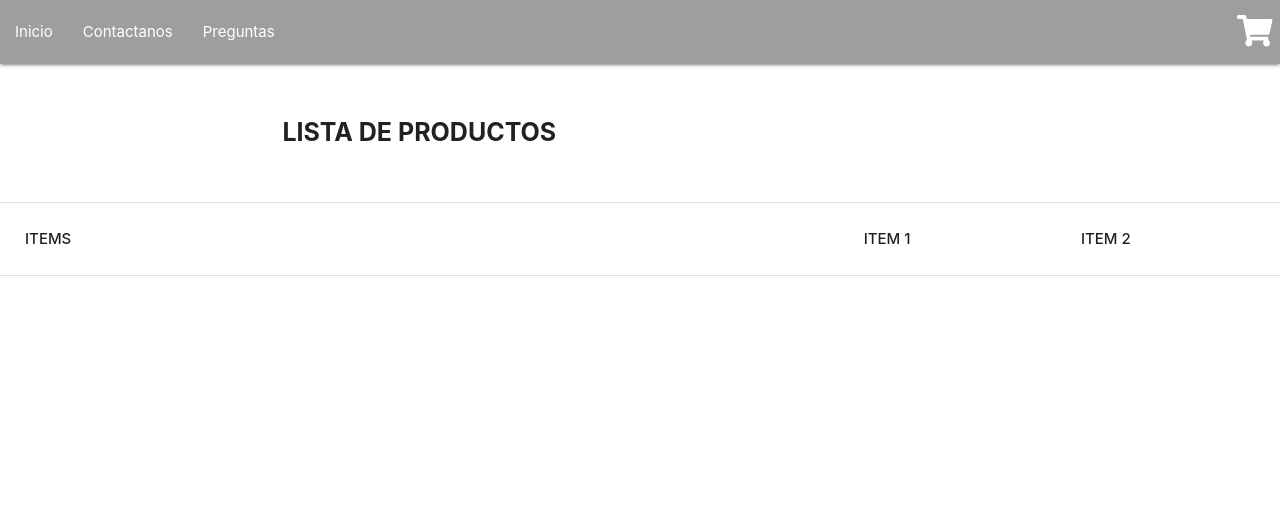
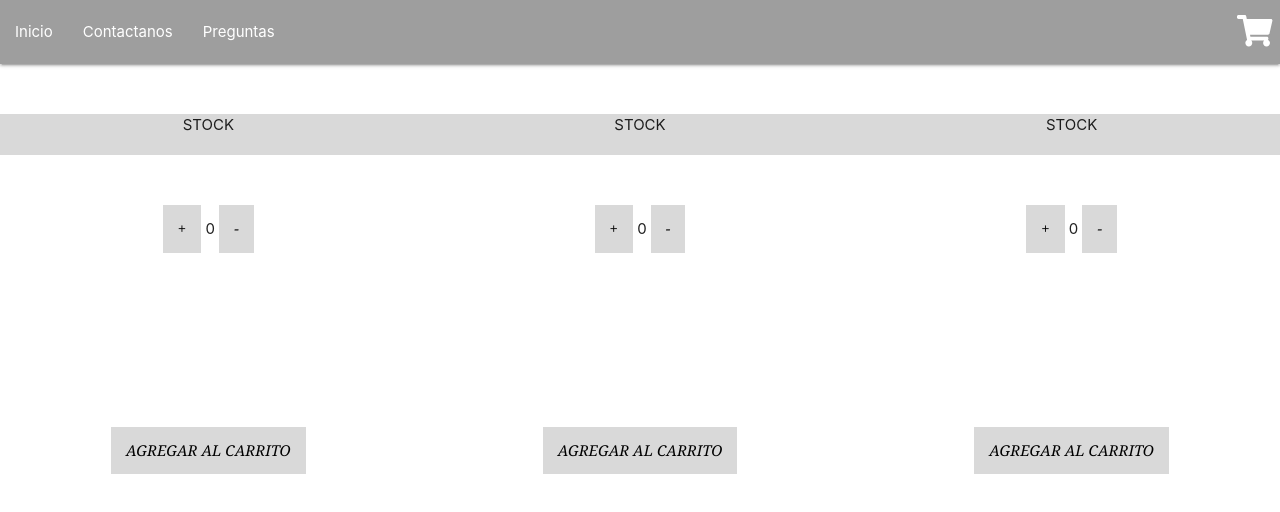
Before and after one commit to thomasbouzas/T11, a React (Create React App) app: page / in a window 1280 px wide. Shown: the top 512 px of the page. Built offline with nearby package versions, Linux system fonts and the light colour scheme.

Commit message:
Contador

```diff
--- a/src/App.js
+++ b/src/App.js
@@ -8,6 +8,8 @@ function App() {
   return (
     <div className="App">
       <NavBar />
+
+
       <ItemListConteiner />
     </div>
   );
--- a/src/components/ItemListConteiner/ItemListConteiner.js
+++ b/src/components/ItemListConteiner/ItemListConteiner.js
@@ -1,20 +1,87 @@
-import React from "react";
+import React, {useState} from "react";
 import "./itemstyles.css";
 
+// FUNCION CONTADOR
 const ItemListConteiner = () => {
-    return (
-        <table>
-   <tr>
-        <th>LISTA DE PRODUCTOS</th>
 
-   </tr>
+          const [count, SetCount] = useState(0)
 
-   <tr>
-        <td>ITEMS</td>
-        <td>ITEM 1</td>
-        <td>ITEM 2</td>
-   </tr>
-</table>
+               const onClick = () => {
+
+                     SetCount (count + 1)
+
+          }
+
+          const Onclicktwo = () => {
+               if (count > 0) {
+                    SetCount (count - 1)
+               }
+          }
+
+          const agregarCarro = () => {
+
+               if (count > 0) {
+               alert("Se agrego al carrito");
+          }
+     }
+
+// RETURN CODIGO HTML
+return (
+     <>   <div className="parent">
+
+               <div className="div1"> STOCK </div>
+                <div className="div2"> STOCK</div>
+                <div className="div3"> STOCK</div>
+
+     </div>
+          <div className="contador">
+              <div className="contadoruno">
+
+                     <button onClick={onClick}> + </button>
+                          <span> {count} </span>
+                              <button onClick={Onclicktwo}> - </button>
+
+               </div>
+
+               <div className="contradordos">
+
+                     <button onClick={onClick}> + </button>
+                          <span> {count} </span>
+                               <button onClick={Onclicktwo}> - </button>
+
+               </div>
+
+               <div className="contadortres">
+                    <button onClick={onClick}> + </button>
+                         <span> {count} </span>
+                              <button onClick={Onclicktwo}> - </button>
+
+               </div>
+
+              </div>
+
+
+              <div className="buy">
+
+                    <div className="buno">
+
+                          <button onClick={agregarCarro}> AGREGAR AL CARRITO </button>
+
+                    </div>
+
+                    <div className="bdos">
+
+                         <button onClick={agregarCarro}> AGREGAR AL CARRITO </button>
+
+                    </div>
+
+                    <div className="btres">
+
+                         <button onClick={agregarCarro}> AGREGAR AL CARRITO </button>
+
+                    </div>
+                    </div>
+              </>
     )
 }
 
--- a/src/components/ItemListConteiner/itemstyles.css
+++ b/src/components/ItemListConteiner/itemstyles.css
@@ -1,11 +1,54 @@
-th {
-    text-align: center;
-    padding: 50px;
-    font-size: 25px;
-}
 
-td {
-    padding: 25px;
-    font-size: 15px;
-    font-weight: 500;
-}
+.parent {
+        margin-top: 50px;
+        display: grid;
+        grid-template-columns: repeat(3, 1fr);
+        grid-template-rows: repeat(3, 1fr);
+        grid-column-gap: 15px;
+        grid-row-gap: 15px;
+        background-color: rgb(217, 217, 217);
+        }
+
+        .div1 { grid-area: 1 / 1 / 3; }
+        .div2 { grid-area: 1 / 2 / 3; }
+        .div3 { grid-area: 1 / 3 / 3; }
+
+
+
+.contador {
+            margin-top: 50px;
+            display: grid;
+            grid-template-columns: repeat(3, 1fr);
+            grid-template-rows: repeat(3, 1fr);
+            grid-column-gap: 15px;
+            grid-row-gap: 15px;
+            }
+
+            .contadoruno { grid-area: 1 / 1 / 3; }
+            .contadordos { grid-area: 1 / 2 / 3; }
+            .contadortres { grid-area: 1 / 3 / 3; }
+
+
+
+.buy {
+    margin-top: 50px;
+    display: grid;
+    grid-template-columns: repeat(3, 1fr);
+    grid-template-rows: repeat(3, 1fr);
+    grid-column-gap: 15px;
+    grid-row-gap: 15px;
+    }
+
+    .buno { grid-area: 1 / 1 / 3; }
+    .bdos { grid-area: 1 / 2 / 3; }
+    .btres { grid-area: 1 / 3 / 3; }
+
+
+    button {
+        background-color: rgb(217, 217, 217);
+        font-size: 15px;
+        border: none;
+        font-family: Georgia ;
+        font-style: oblique;
+        padding: 15px;
+    }
--- a/src/components/NavBar.js
+++ b/src/components/NavBar.js
@@ -9,9 +9,9 @@ import 'materialize-css/dist/css/materialize.min.css'
 const NavBar = () => {
     return (
         <nav>
-        <div class="nav-wrapper grey">
-          <a href="#" class="brand-logo right"><FontAwesomeIcon icon={faShoppingCart}/></a>
-          <ul id="nav-mobile" class="left hide-on-med-and-down">
+        <div className="nav-wrapper grey">
+          <a href="#" className="brand-logo right"><FontAwesomeIcon icon={faShoppingCart}/></a>
+          <ul id="nav-mobile" className="left hide-on-med-and-down">
             <li><a href="sass.html">Inicio</a></li>
             <li><a href="badges.html">Contactanos</a></li>
             <li><a href="collapsible.html">Preguntas</a></li>
```
